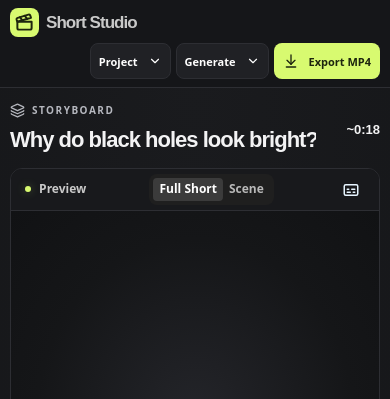
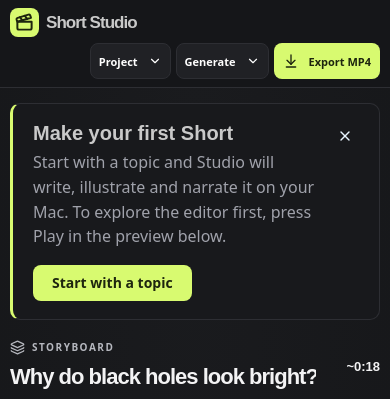
Before and after one commit to rajbahakdanyu/ai-short-generator, a React app: page / in a window 390 px wide. Shown: the top 399 px of the page. Built offline with nearby package versions, Linux system fonts and the light colour scheme.

Commit message:
Guide new users from installation to their first Short

```diff
--- a/web/main.tsx
+++ b/web/main.tsx
@@ -82,6 +82,11 @@ function Studio() {
     'local' | 'script' | 'new' | 'sample' | 'export' | 'paid' | 'import' | 'library' | 'outputs'
   >();
   const [paidSelection, setPaidSelection] = useState<PaidSelection>({});
+  const [guideDismissed, setGuideDismissed] = useLocalStorage({
+    key: 'short-studio-guide-dismissed',
+    defaultValue: false,
+    getInitialValueInEffect: false,
+  });
   const [settings, setSettings] = useLocalStorage({
     key: 'short-studio-local-settings',
     defaultValue: localSettings.parse({}),
@@ -474,6 +479,15 @@ function Studio() {
               </Menu.Item>
               <Menu.Item onClick={() => draftPicker.current?.click()}>Open editable draft</Menu.Item>
               <Menu.Divider />
+              <Menu.Item
+                leftSection={<Info size={15} />}
+                onClick={() => {
+                  setGuideDismissed(false);
+                  window.scrollTo(0, 0);
+                }}
+              >
+                Getting started
+              </Menu.Item>
               <Menu.Item disabled={!canUndo} onClick={undo}>
                 Undo
               </Menu.Item>
@@ -558,6 +572,35 @@ function Studio() {
         }}
       />
       <main>
+        {!guideDismissed && (
+          <section className="welcome-panel" aria-labelledby="welcome-title">
+            <div>
+              <h2 id="welcome-title">Make your first Short</h2>
+              <p>
+                Start with a topic and Studio will write, illustrate and narrate it on your Mac. To explore
+                the editor first, press Play in the preview below.
+              </p>
+            </div>
+            <Button
+              className="primary"
+              disabled={running || !!voiceScene}
+              onClick={() => {
+                setTopic((current) => current || 'How do fireflies glow?');
+                setGuideDismissed(true);
+                openLocal('short');
+              }}
+            >
+              Start with a topic
+            </Button>
+            <ActionIcon
+              variant="subtle"
+              aria-label="Dismiss getting started"
+              onClick={() => setGuideDismissed(true)}
+            >
+              <X size={16} />
+            </ActionIcon>
+          </section>
+        )}
         <div className="project-header">
           <div className="project-title">
             <label htmlFor="project-title">
--- a/web/studio.css
+++ b/web/studio.css
@@ -930,3 +930,42 @@ main {
     grid-template-columns: 1fr;
   }
 }
+
+.welcome-panel {
+  display: flex;
+  align-items: center;
+  gap: 16px;
+  margin-bottom: 20px;
+  padding: 18px 20px;
+  background: var(--panel);
+  border: 1px solid var(--line);
+  border-left: 3px solid var(--accent);
+  border-radius: 10px;
+}
+.welcome-panel div:first-child {
+  flex: 1;
+}
+.welcome-panel h2 {
+  margin: 0;
+  font: 600 20px var(--display);
+}
+.welcome-panel p {
+  max-width: 70ch;
+  margin: 5px 0 0;
+  color: var(--muted);
+}
+@media (max-width: 620px) {
+  .welcome-panel {
+    display: grid;
+    grid-template-columns: minmax(0, 1fr) auto;
+    align-items: start;
+  }
+  .welcome-panel > button:first-of-type {
+    grid-row: 2;
+    justify-self: start;
+  }
+  .welcome-panel > button:last-child {
+    grid-column: 2;
+    grid-row: 1;
+  }
+}
```
Also changed, not shown: README.md.
